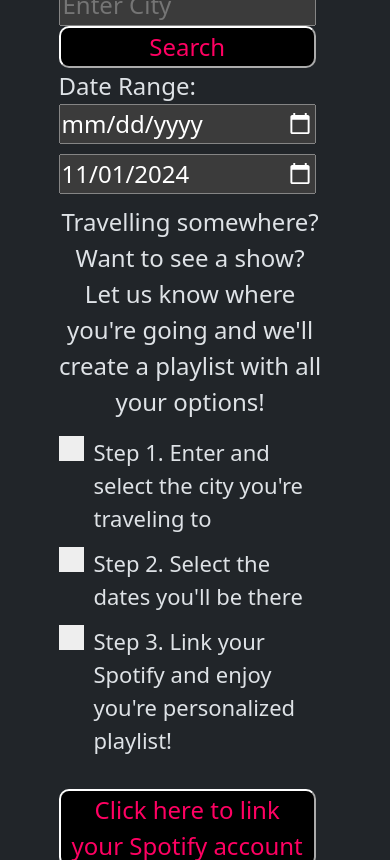
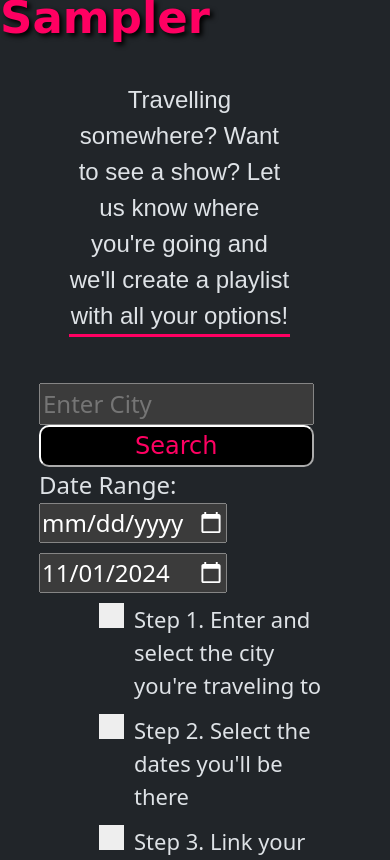
Before and after one commit to briandwach/concertsampler, a plain HTML site: page index.html in a window 390 px wide. Shown: the part 91-951 px from the top of the page. Drawn offline with nearby package versions, Linux system fonts and the light colour scheme; no server answers; a web font is replaced by a local one.

Commit message:
adjusted CSS and html

```diff
--- a/assets/style.css
+++ b/assets/style.css
@@ -1,11 +1,10 @@
 
 header {
-    font-size: xx-large;
     font-weight: bold;
     color: #ff0062;
    text-shadow: 3px 3px 5px black;
-
-
+   font-family: 'Oregano', cursive;
+    font-size: 45px
 
   ;
 }
@@ -16,7 +15,8 @@
 }
 
 main {
-    margin-left: 15%;
+    margin-left: 10%;
+    margin-right: 10%;
 }
 
 .flex {
@@ -37,8 +37,10 @@
 
 .mainblurb {
     font-size: x-large;
-    width: 45%;
-    margin-left: 40%;
+margin: auto;
+padding: 30px;
+font-family: 'Protest Riot', sans-serif;;
+
 }
 
 .paragraph{
@@ -50,40 +52,30 @@
     background-color: black;
     color: #ff0062;
     border-radius: 10px;
-}
-
-#search {
-
+    font-family: 'Oregano', cursive;
 }
 
 
-#calendar{
+.inline {
+  display: inline-block;
 }
 
 
-#list-results{
-
+#calendar {
+    float: left;
 }
 
-
-#spotify-login{
-
+#radio-checker {
+float: right;
+margin-left: 60px;
 }
 
-
-#results-container{
+.hidden {
+    display: none;
 }
 
-#authenticate{
-
-}
-
-#startDate{
-
-}
-
-#endDate{
-
+.show {
+    display: all;
 }
 
 /* media queries */
@@ -125,10 +117,10 @@
     #calendar{
         flex-direction: column;
         font-size: x-large;
+        margin: auto;
 
 
     }
-
 
 
     #startDateContainer{
--- a/index.html
+++ b/index.html
@@ -1,48 +1,72 @@
 <!DOCTYPE html>
 <html lang="en" data-bs-theme="dark">
-
     <head>
         <meta charset="UTF-8">
         <meta name="viewport" content="width=device-width, initial-scale=1.0">
         <title>Concert Sampler</title>
         <link rel="icon" type="image/x-icon" href="./assets/images/2.jpg">
-    <link href="https://cdn.jsdelivr.net/npm/bootstrap@5.3.2/dist/css/bootstrap.min.css" rel="stylesheet" integrity="sha384-T3c6CoIi6uLrA9TneNEoa7RxnatzjcDSCmG1MXxSR1GAsXEV/Dwwykc2MPK8M2HN" crossorigin="anonymous">
+        <link
+            href="https://cdn.jsdelivr.net/npm/bootstrap@5.3.2/dist/css/bootstrap.min.css"
+            rel="stylesheet"
+            integrity="sha384-T3c6CoIi6uLrA9TneNEoa7RxnatzjcDSCmG1MXxSR1GAsXEV/Dwwykc2MPK8M2HN"
+            crossorigin="anonymous"
+        >
+        <link rel="preconnect" href="https://fonts.googleapis.com">
+<link rel="preconnect" href="https://fonts.gstatic.com" crossorigin>
+<link href="https://fonts.googleapis.com/css2?family=Oregano&display=swap" rel="stylesheet">
+<link href="https://fonts.googleapis.com/css2?family=Oregano&family=Protest+Riot&display=swap" rel="stylesheet">
+
         <link rel="stylesheet" href="assets/style.css">
     </head>
-
-
-
-
     <body>
         <header>
             <img src="./assets/images/2.jpg" alt="a pair of white headphones with an orange cursive CS in them">
             Concert Sampler
         </header>
         <main>
+            <div class="mainblurb">
+                <p class="paragraph" style="border-bottom:3px solid #ff0062;">
+                    Travelling somewhere? Want to see a show?
+            Let us know where you're going and we'll create a playlist with all your options!
+                </p>
+            </div>
             <div class="flex">
                 <aside id="search">
-            <nav class = "flex">
-                <input type="text" id="textSearch" onkeypress="searchMetros()" placeholder="Enter City">
+                    <nav class="flex">
+                        <input
+                            type="text"
+                            id="textSearch"
+                            onkeypress="searchMetros()"
+                            placeholder="Enter City"
+                        >
                         <button onclick="searchMetros()">Search</button>
                     </nav>
                 </aside>
-        <div>
-            </aside>
-            <div class="left-margin" id="calendar">
+
+                <div class="inline">
+                    <div class="inline" id="calendar">
                         <label for="dateRange">Date Range:</label>
-                <div id="startDateContainer">
-                <input type="date" id="startDate" pattern="\d{4}-\d{2}-\d{2}" name="startDate" onchange="filterByDates(event);">
+                        <div class="inline" id="startDateContainer">
+                            <input
+                                type="date"
+                                id="startDate"
+                                pattern="\d{4}-\d{2}-\d{2}"
+                                name="startDate"
+                                onchange="filterByDates(event);"
+                            >
                         </div>
-            <div id="endDateContainer">
-                <input type="date" id="endDate" value="2024-11-01" pattern="\d{4}-\d{2}-\d{2}" name="endDate" onchange="filterByDates(event);">
+                        <div class="inline" id="endDateContainer">
+                            <input
+                                type="date"
+                                id="endDate"
+                                value="2024-11-01"
+                                pattern="\d{4}-\d{2}-\d{2}"
+                                name="endDate"
+                                onchange="filterByDates(event);"
+                            >
                         </div>
                     </div>
-            <div class="mainblurb">
-        <p class="paragraph">
-                Travelling somewhere? Want to see a show?
-                Let us know where you're going and we'll create a playlist with all your options!
-            </p>
-            <p>
+                    <div class="inline" id="radio-checker">
                         <!--
             <input class="form-check-input" type="radio" name="radioNoLabel" id="radioNoLabel1" value="" aria-label="...">
                Step 1. Enter and select the city you're traveling to</p>
@@ -53,35 +77,35 @@
                 <input class="form-check-input" type="radio" name="radioNoLabel" id="radioNoLabel3" value="" aria-label="...">
                 Step 3. Link your Spotify and enjoy you're personalized playlist!</p>
             -->
-
-            <label class="container">Step 1. Enter and select the city you're traveling to
-                <input type="checkbox" id="checkboxNoLabel1" disabled="true"/>
+                        <label class="container">
+                            Step 1. Enter and select the city you're traveling to
+                            <input type="checkbox" id="checkboxNoLabel1" disabled="true">
                             <span class="checkmark"></span>
                         </label>
-              <label class="container">Step 2. Select the dates you'll be there
+                        <label class="container">
+                            Step 2. Select the dates you'll be there
                             <input type="checkbox" id="checkboxNoLabel2" disabled="true">
                             <span class="checkmark"></span>
                         </label>
-              <label class="container"> Step 3. Link your Spotify and enjoy you're personalized playlist!
+                        <label class="container">
+                            Step 3. Link your Spotify and enjoy you're personalized playlist!
                             <input type="checkbox" id="checkboxNoLabel3" disabled="true">
                             <span class="checkmark"></span>
                         </label>
                     </div>
                 </div>
             </div>
-
+        </div>
         <div id="spotify">
             <p id="loggedin"></p>
             <button id="authenticate"></button>
         </div>
-
         <div id="list-results">
             <!-- <button></button> -->
             <link id="spotify-login">
             <!-- LOGIN PLACEHOLDER-->
             <ul id="results-container"></ul>
         </div>
-
         <div id="playlistiframe"></div>
     </main>
     <script src="https://cdn.jsdelivr.net/npm/bootstrap@5.3.2/dist/js/bootstrap.bundle.min.js" integrity="sha384-C6RzsynM9kWDrMNeT87bh95OGNyZPhcTNXj1NW7RuBCsyN/o0jlpcV8Qyq46cDfL" crossorigin="anonymous"></script>
@@ -91,5 +115,4 @@
     <script src="https://cdnjs.cloudflare.com/ajax/libs/jquery/3.2.1/jquery.min.js"></script>
     <script src="assets/script.js"></script>
 </body>
-
 </html>
```
Also changed, not shown: assets/e5058d1f76cf9b37b367e632e0de79e4.jpg (added), assets/images/OIP.jpg (added), assets/images/chicago.jpeg (added), assets/images/clip.png (added), assets/images/imgbin-line-point-angle-rocket-3BkjmUED9vk8LKU7wcKxf2ivw_t.jpg (added), assets/images/istockphoto-1042534060-170667a.jpg (added). Lines whose indentation alone changed are shown as unchanged.
